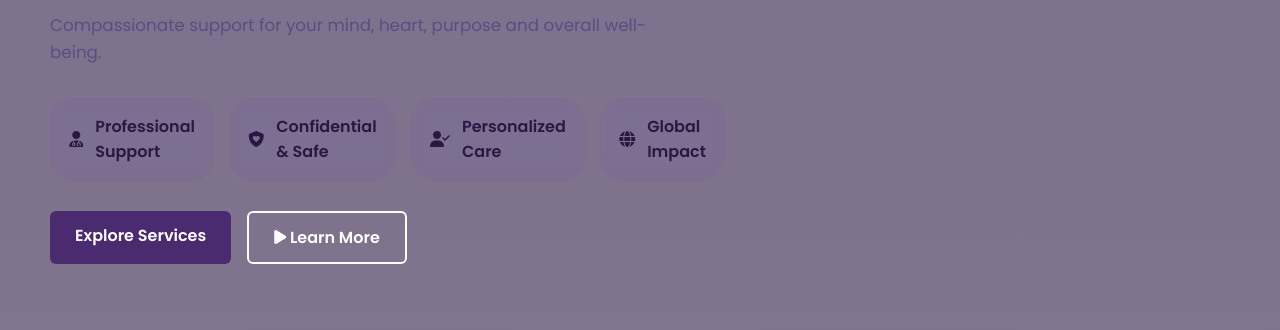
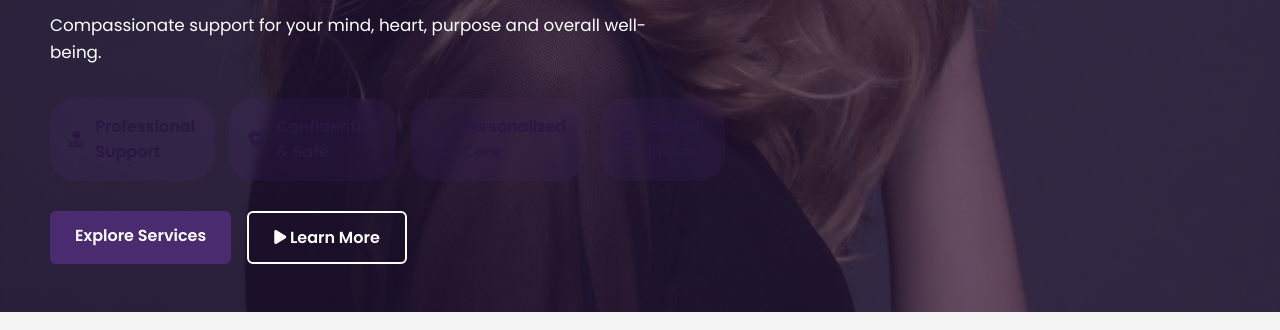
Before and after one commit to Cruise1601/theresahopeglobal, a website: page docs/index.html in a window 1280 px wide. Shown: the part 470-800 px from the top of the page. Drawn offline with Linux system fonts and the light colour scheme; no server answers.

Commit message:
Fix hero background path and update brand styling

```diff
--- a/docs/styles.css
+++ b/docs/styles.css
@@ -8,9 +8,6 @@
   --transition: all 0.3s ease;
   font-family: 'Poppins', sans-serif;
   color: var(--text-color);
-  background: linear-gradient(rgba(43, 24, 66, 0.6), rgba(43, 24, 66, 0.6)), url('bg.jpg');
-  background-size: cover;
-  background-position: center;
 }
 
 * {
@@ -28,8 +25,8 @@ body {
 }
 
 body {
-  background: radial-gradient(circle at top, rgba(145, 92, 182, 0.12), transparent 33%), linear-gradient(180deg, #f8f5ff 0%, #fcfbff 100%);
-  color: #1b143f;
+  background: var(--light-grey);
+  color: var(--text-color);
   line-height: 1.6;
 }
 
@@ -176,7 +173,7 @@ button {
 }
 
 .hero {
-  background: linear-gradient(rgba(43, 24, 66, 0.6), rgba(43, 24, 66, 0.6)), url('bg.jpg');
+  background: linear-gradient(rgba(43, 24, 66, 0.6), rgba(43, 24, 66, 0.6)), url('images/hero.jpg');
   background-size: cover;
   background-position: center;
   height: 80vh;
@@ -204,7 +201,7 @@ button {
 .hero-content p {
   margin: 1.5rem 0 2rem;
   max-width: 680px;
-  color: #5c4d7f;
+  color: var(--white);
   font-size: 1.05rem;
 }
 
--- a/public/styles.css
+++ b/public/styles.css
@@ -8,9 +8,6 @@
   --transition: all 0.3s ease;
   font-family: 'Poppins', sans-serif;
   color: var(--text-color);
-  background: linear-gradient(rgba(43, 24, 66, 0.6), rgba(43, 24, 66, 0.6)), url('bg.jpg');
-  background-size: cover;
-  background-position: center;
 }
 
 * {
@@ -28,8 +25,8 @@ body {
 }
 
 body {
-  background: radial-gradient(circle at top, rgba(145, 92, 182, 0.12), transparent 33%), linear-gradient(180deg, #f8f5ff 0%, #fcfbff 100%);
-  color: #1b143f;
+  background: var(--light-grey);
+  color: var(--text-color);
   line-height: 1.6;
 }
 
@@ -176,7 +173,7 @@ button {
 }
 
 .hero {
-  background: linear-gradient(rgba(43, 24, 66, 0.6), rgba(43, 24, 66, 0.6)), url('bg.jpg');
+  background: linear-gradient(rgba(43, 24, 66, 0.6), rgba(43, 24, 66, 0.6)), url('images/hero.jpg');
   background-size: cover;
   background-position: center;
   height: 80vh;
@@ -204,7 +201,7 @@ button {
 .hero-content p {
   margin: 1.5rem 0 2rem;
   max-width: 680px;
-  color: #5c4d7f;
+  color: var(--white);
   font-size: 1.05rem;
 }
 
```
